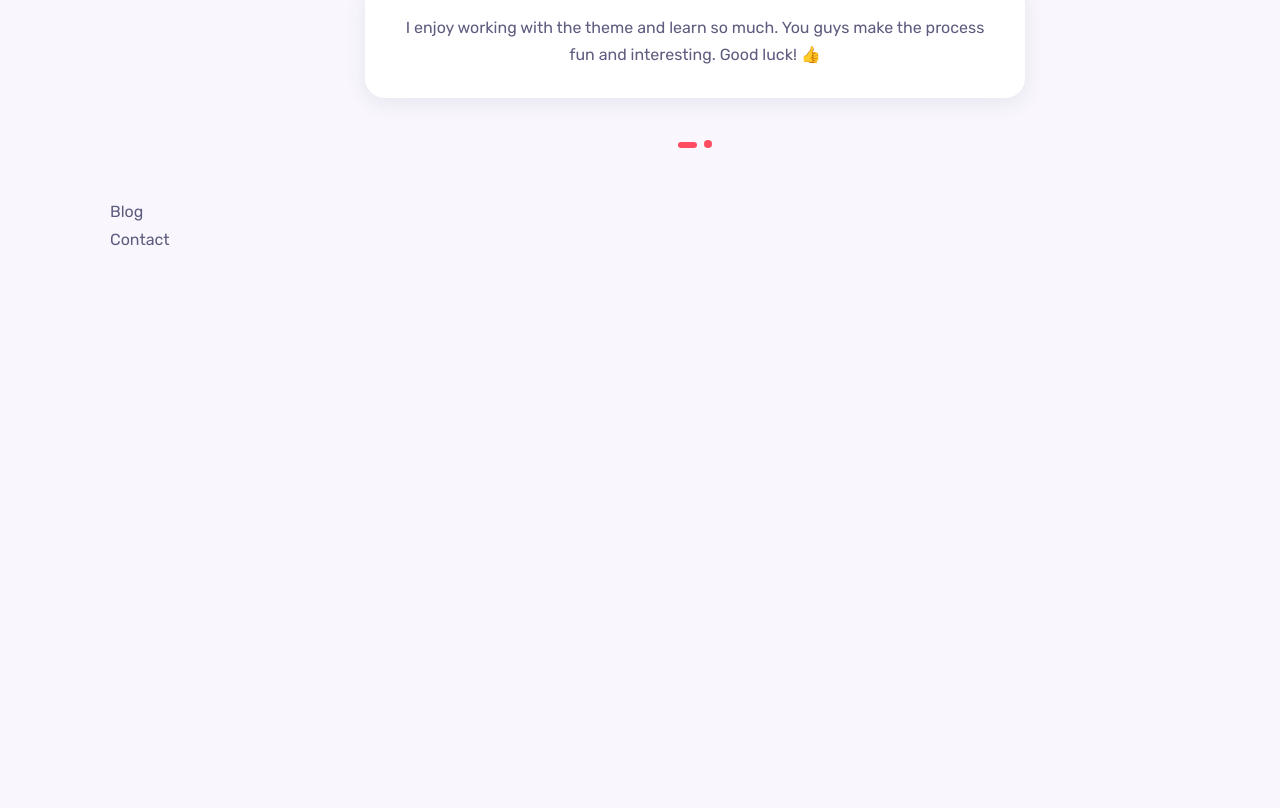
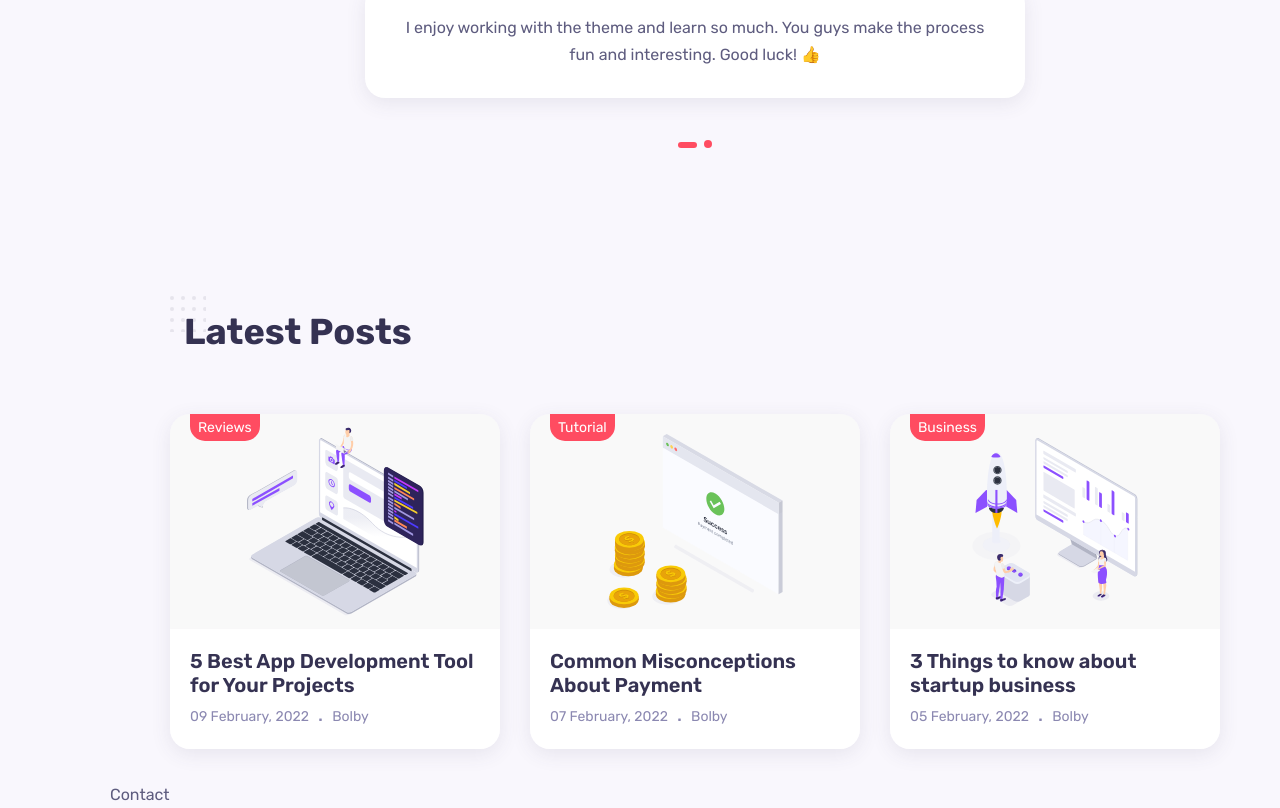
Before and after one commit to JesusLeonChavez/portafolio-react, a React (Create React App) app: page / in a window 1280 px wide. Shown: the part 4625-5433 px from the top of the page. Before the commit the page ends 4878 px from the top, so only its background shows below. Built offline with nearby package versions, Linux system fonts and the light colour scheme; the HTML template or start-up script is replaced by a standard one.

Commit message:
fix: upgrade blog component

```diff
--- a/src/components/blog/Blog.jsx
+++ b/src/components/blog/Blog.jsx
@@ -1,9 +1,64 @@
 import React from 'react';
 import './blog.css';
+import Image1 from '../../assets/blog-1.svg'
+import Image2 from "../../assets/blog-2.svg";
+import Image3 from "../../assets/blog-3.svg";
 
 const Blog = () => {
   return (
-    <div>Blog</div>
+    <section className="blog container section" id="blog">
+      <h2 className="section__title">Latest Posts</h2>
+
+      <div className="blog__container grid">
+        <div className="blog__card">
+          <div className="blog__thumb">
+            <a href="#"><span className="blog__category">Reviews</span></a>
+            <a href="#"><img src={Image1} alt="" className="blog__img" /></a>
+          </div>
+
+          <div className="blog__details">
+            <h3 className="blog__title">5 Best App Development Tool for Your Projects</h3>
+            <div className="blog__meta">
+              <span>09 February, 2022</span>
+              <span className="blog__dot">.</span>
+              <span>Bolby</span>
+            </div>
+          </div>
+        </div>
+
+        <div className="blog__card">
+          <div className="blog__thumb">
+            <a href="#"><span className="blog__category">Tutorial</span></a>
+            <a href="#"><img src={Image2} alt="" className="blog__img" /></a>
+          </div>
+
+          <div className="blog__details">
+            <h3 className="blog__title">Common Misconceptions About Payment</h3>
+            <div className="blog__meta">
+              <span>07 February, 2022</span>
+              <span className="blog__dot">.</span>
+              <span>Bolby</span>
+            </div>
+          </div>
+        </div>
+
+        <div className="blog__card">
+          <div className="blog__thumb">
+            <a href="#"><span className="blog__category">Business</span></a>
+            <a href="#"><img src={Image3} alt="" className="blog__img" /></a>
+          </div>
+
+          <div className="blog__details">
+            <h3 className="blog__title">3 Things to know about startup business</h3>
+            <div className="blog__meta">
+              <span>05 February, 2022</span>
+              <span className="blog__dot">.</span>
+              <span>Bolby</span>
+            </div>
+          </div>
+        </div>
+      </div>
+    </section>
   )
 }
 
--- a/src/components/blog/blog.css
+++ b/src/components/blog/blog.css
@@ -0,0 +1,60 @@
+.blog__container {
+    grid-template-columns: repeat(3, 1fr);
+    column-gap: 1.875rem;
+}
+
+.blog__card {
+    box-shadow: var(--shadow);
+    border-radius: var(--border-radius);
+    overflow: hidden;
+}
+
+.blog__thumb {
+    position: relative;
+    overflow: hidden;
+}
+
+.blog__img {
+    transform: scale(1);
+    transition: .3s;
+}
+
+.blog__thumb:hover .blog__img{
+    transform: scale(1.1);
+}
+
+.blog__category {
+    color: #fff;
+    background-color: var(--first-color);
+    border-bottom-left-radius: 0.9375rem;
+    border-bottom-right-radius: 0.9375rem;
+    position: absolute;
+    top: 0;
+    left: 1.25rem;
+    font-size: var(--small-font-size);
+    display: inline-block;
+    padding: 0.125rem 0.5rem;
+    transition: .3s;
+    z-index: 1;
+}
+
+.blog__details {
+    background-color: var(--container-color);
+    padding: 1.25rem;
+}
+
+.blog__title {
+    font-size: var(--h3-font-size);
+    margin-bottom: 0.5rem;
+}
+
+.blog__meta {
+    display: flex;
+    column-gap: 0.6rem;
+    font-size: var(--small-font-size);
+    color: #8b88b1;
+}
+
+.blog__dot {
+    font-weight: var(--font-bold);
+}
```
Also changed, not shown: 1 other file (tests, documents, lock files or other folders).
